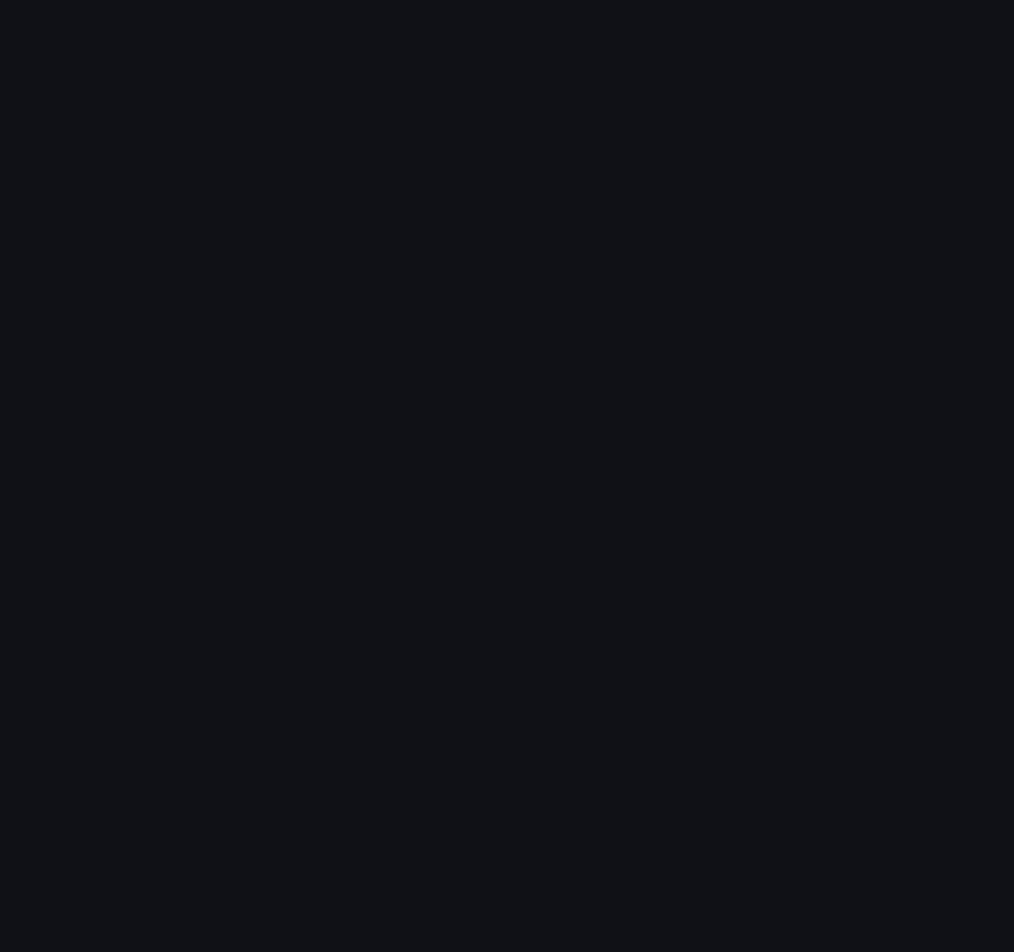
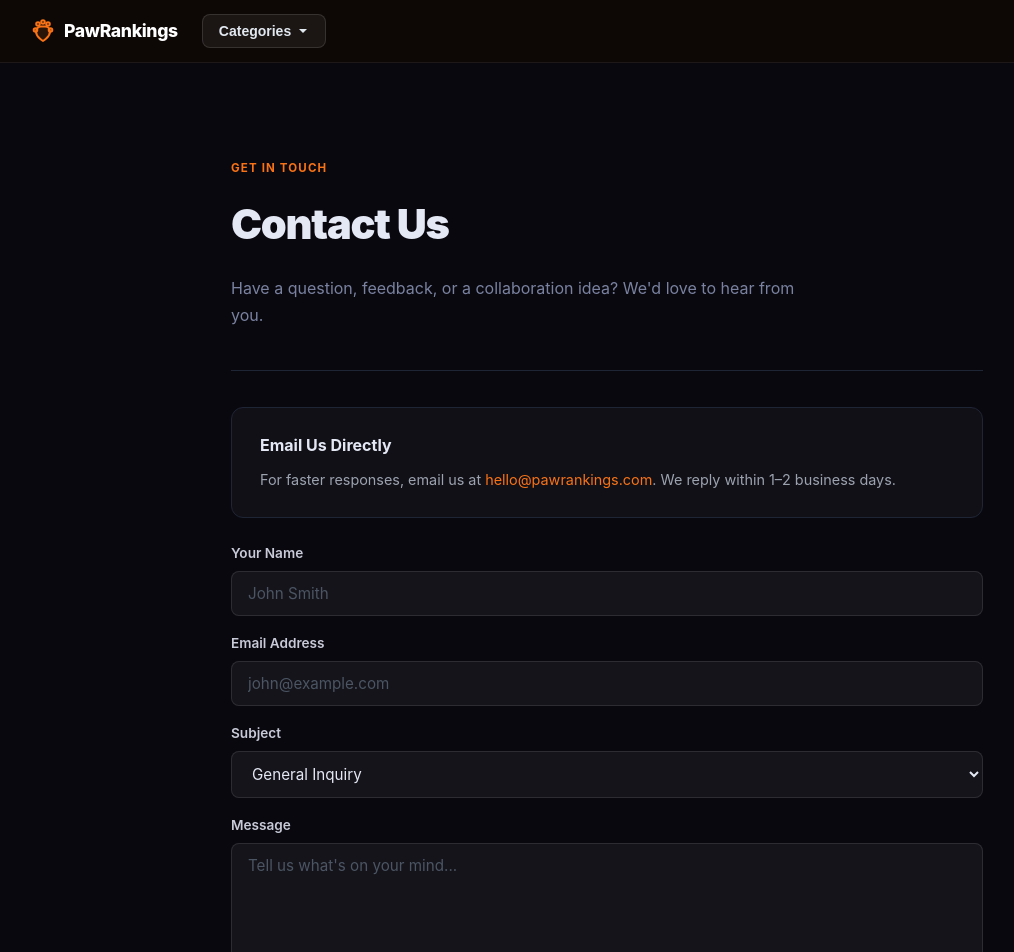
Before and after one commit to conceptsellerbills-cmyk/pawrankings, a Next.js app: page /contact in a window 1280 px wide. Before the commit this address had no page. Shown: the top 952 px of the page, without its empty margins (33-1047 px from the left). Before the commit the page ends 800 px from the top, so only its background shows below. Built offline with nearby package versions, Linux system fonts and the light colour scheme.

Commit message:
feat: add Contact page

```diff
--- /dev/null
+++ b/app/contact/page.tsx
@@ -0,0 +1,71 @@
+import type { Metadata } from "next";
+export const metadata: Metadata = { title: "Contact — Paw Rankings", description: "Get in touch with the Paw Rankings team." };
+export default function ContactPage() {
+  return (
+    <>
+      <style>{`
+  *,*::before,*::after{box-sizing:border-box;margin:0;padding:0}
+  body{background:#09080f;color:#e4e8f4;font-family:-apple-system,BlinkMacSystemFont,"Segoe UI",sans-serif;line-height:1.7}
+  a{color:#f97316;text-decoration:none}
+  a:hover{text-decoration:underline}
+  .page-wrap{max-width:800px;margin:0 auto;padding:56px 24px 100px}
+  .page-eyebrow{font-size:0.72rem;font-weight:700;letter-spacing:0.1em;text-transform:uppercase;color:#f97316;margin-bottom:10px}
+  .page-title{font-size:clamp(1.8rem,4vw,2.6rem);font-weight:900;letter-spacing:-0.03em;margin-bottom:16px;color:#e4e8f4}
+  .page-subtitle{font-size:1rem;color:#7a82a0;margin-bottom:40px;line-height:1.7;max-width:600px}
+  .page-divider{border:none;border-top:1px solid #1e2535;margin:36px 0}
+  h2{font-size:1.2rem;font-weight:700;color:#e4e8f4;margin:32px 0 12px}
+  p{color:#9ca3af;line-height:1.8;margin-bottom:16px}
+  ul{color:#9ca3af;margin:0 0 16px 20px;line-height:1.9}
+  li{margin-bottom:4px}
+  .contact-form{display:flex;flex-direction:column;gap:16px;margin-top:24px}
+  .form-group{display:flex;flex-direction:column;gap:6px}
+  .form-group label{font-size:0.85rem;font-weight:600;color:#c8cad8}
+  .form-group input,.form-group textarea,.form-group select{background:rgba(255,255,255,0.05);border:1px solid rgba(255,255,255,0.1);border-radius:8px;padding:12px 16px;color:#e4e8f4;font-size:0.95rem;font-family:inherit;outline:none;transition:border-color 0.15s;resize:vertical}
+  .form-group input:focus,.form-group textarea:focus,.form-group select:focus{border-color:#f97316}
+  .form-group input::placeholder,.form-group textarea::placeholder{color:#4b5563}
+  .form-submit{background:#f97316;color:#fff;border:none;border-radius:10px;padding:13px 32px;font-size:1rem;font-weight:700;cursor:pointer;align-self:flex-start;transition:opacity 0.15s}
+  .form-submit:hover{opacity:0.85}
+  .info-card{background:rgba(255,255,255,0.03);border:1px solid #1e2535;border-radius:12px;padding:24px 28px;margin-bottom:20px}
+  .info-card h3{font-size:1rem;font-weight:700;color:#e4e8f4;margin-bottom:8px}
+  .info-card p{margin:0;font-size:0.9rem}
+  .highlight-box{background:rgba(249,115,22,0.08);border:1px solid rgba(249,115,22,0.25);border-radius:12px;padding:24px 28px;margin:28px 0}
+  .highlight-box p{margin:0;color:#c8cad8}
+`}</style>
+      <div className="page-wrap">
+        <div className="page-eyebrow">Get In Touch</div>
+        <h1 className="page-title">Contact Us</h1>
+        <p className="page-subtitle">Have a question, feedback, or a collaboration idea? We'd love to hear from you.</p>
+        <hr className="page-divider" />
+        <div className="info-card">
+          <h3>Email Us Directly</h3>
+          <p>For faster responses, email us at <a href="mailto:hello@pawrankings.com">hello@pawrankings.com</a>. We reply within 1–2 business days.</p>
+        </div>
+        <form className="contact-form" action="/api/contact" method="POST">
+          <div className="form-group">
+            <label htmlFor="name">Your Name</label>
+            <input type="text" id="name" name="name" placeholder="John Smith" required />
+          </div>
+          <div className="form-group">
+            <label htmlFor="email">Email Address</label>
+            <input type="email" id="email" name="email" placeholder="john@example.com" required />
+          </div>
+          <div className="form-group">
+            <label htmlFor="subject">Subject</label>
+            <select id="subject" name="subject">
+              <option value="general">General Inquiry</option>
+              <option value="partnership">Partnership / Advertising</option>
+              <option value="correction">Content Correction</option>
+              <option value="guest-post">Guest Post Pitch</option>
+              <option value="other">Other</option>
+            </select>
+          </div>
+          <div className="form-group">
+            <label htmlFor="message">Message</label>
+            <textarea id="message" name="message" rows={6} placeholder="Tell us what's on your mind..." required></textarea>
+          </div>
+          <button className="form-submit" type="submit">Send Message</button>
+        </form>
+      </div>
+    </>
+  );
+}
```
